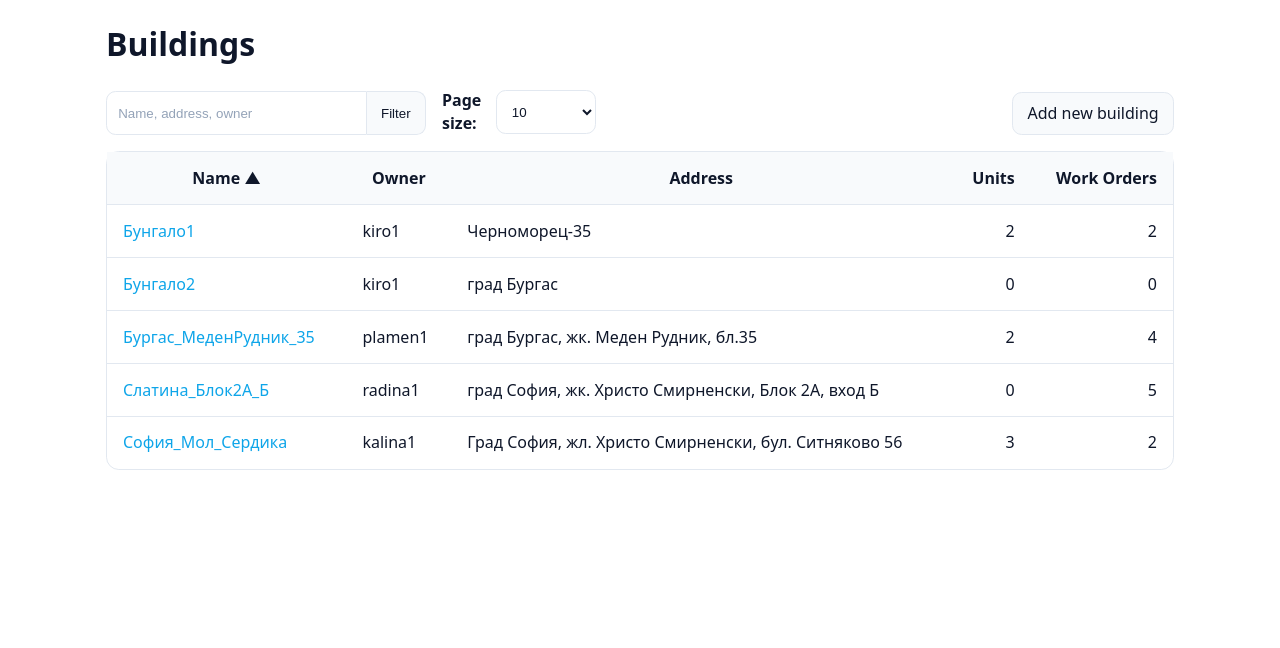
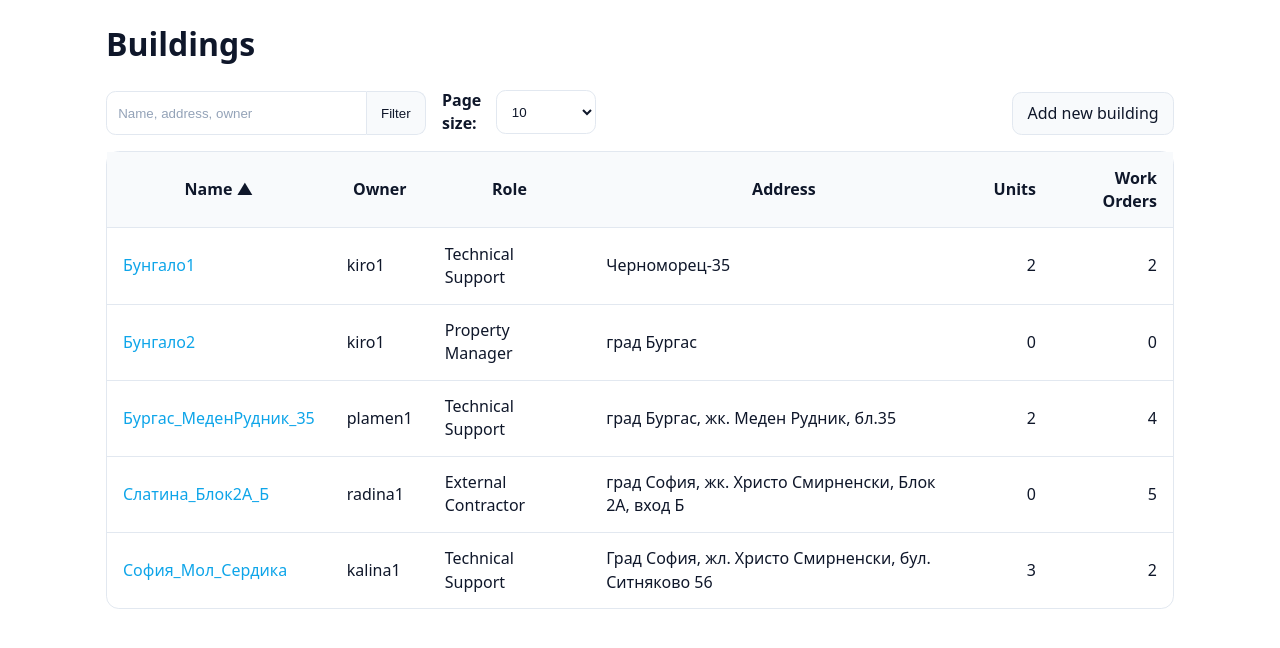
Before and after one commit to Mecho90/BuildingManagement, a Django app: page /buildings/ in a window 1280 px wide. Shown: the part 60-708 px from the top of the page. Run offline with Django 5.2, Linux system fonts and the light colour scheme; a user stored in the database is signed in; data comes from the database, SQL or seed files in the repository; both versions use the stored data as it was after the commit.

```diff
--- a/building_management/core/forms.py
+++ b/building_management/core/forms.py
@@ -23,7 +23,7 @@ class BuildingForm(forms.ModelForm):
 
     class Meta:
         model = Building
-        fields = ["name", "address", "description", "owner"]  # 'owner' shown only to staff
+        fields = ["name", "role", "address", "description", "owner"]  # 'owner' shown only to staff
         widgets = {
             "description": forms.Textarea(attrs={"rows": 6}),
         }
--- a/building_management/core/models.py
+++ b/building_management/core/models.py
@@ -73,6 +73,11 @@ class TimeStampedModel(models.Model):
 
 
 class Building(TimeStampedModel):
+    class Role(models.TextChoices):
+        TECH_SUPPORT = "TECH_SUPPORT", "Technical Support"
+        PROPERTY_MANAGER = "PROPERTY_MANAGER", "Property Manager"
+        EXTERNAL_CONTRACTOR = "EXTERNAL_CONTRACTOR", "External Contractor"
+
     owner = models.ForeignKey(
         settings.AUTH_USER_MODEL,
         on_delete=models.CASCADE,
@@ -81,6 +86,11 @@ class Building(TimeStampedModel):
     name = models.CharField(max_length=255, db_index=True)
     address = models.CharField(max_length=512, blank=True)
     description = models.TextField(blank=True)
+    role = models.CharField(
+        max_length=32,
+        choices=Role.choices,
+        default=Role.TECH_SUPPORT,
+    )
 
     objects = BuildingQuerySet.as_manager()
 
--- a/building_management/core/views.py
+++ b/building_management/core/views.py
@@ -72,6 +72,8 @@ class BuildingListView(LoginRequiredMixin, ListView):
         allowed = {
             "name",
             "-name",
+            "role",
+            "-role",
             "address",
             "-address",
             "units_count",
@@ -90,14 +92,13 @@ class BuildingListView(LoginRequiredMixin, ListView):
             "work_orders_count": "_work_orders_count",
             "owner": "owner__username",
         }
+        sort_field = sort
         if sort.lstrip("-") in sort_map:
             base = sort_map[sort.lstrip("-")]
-            if sort.startswith("-"):
-                sort = "-" + base
-            else:
-                sort = base
+            sort_field = "-" + base if sort.startswith("-") else base
 
-        return qs.order_by(sort, "id")
+        self._effective_sort = sort
+        return qs.order_by(sort_field, "id")
 
     def get_context_data(self, **kwargs):
         ctx = super().get_context_data(**kwargs)
@@ -106,7 +107,7 @@ class BuildingListView(LoginRequiredMixin, ListView):
             ctx["per"] = int(self.request.GET.get("per", 10))
         except (TypeError, ValueError):
             ctx["per"] = 10
-        ctx["sort"] = (self.request.GET.get("sort") or "name").strip()
+        ctx["sort"] = getattr(self, "_effective_sort", "name")
         ctx["show_owner_column"] = self.request.user.is_staff or self.request.user.is_superuser
         return ctx
 
--- a/building_management/templates/core/building_detail.html
+++ b/building_management/templates/core/building_detail.html
@@ -17,6 +17,7 @@
   {% if building.owner %}
     <p class="mb-2"><strong>Owner (user):</strong> {{ building.owner.username }}</p>
   {% endif %}
+  <p class="mb-2"><strong>Role:</strong> {{ building.get_role_display }}</p>
 
   {% if building.description %}
     <div class="bm-description mb-2"><strong>Description:</strong> {{ building.description }}</div>
--- a/building_management/templates/core/buildings_list.html
+++ b/building_management/templates/core/buildings_list.html
@@ -60,6 +60,17 @@
             </th>
           {% endif %}
           <th>
+            {% with field='role' %}
+              {% if sort == field %}
+                <a href="?q={{ q|urlencode }}&sort=-role&per={{ per }}">Role ▲</a>
+              {% elif sort == '-'|add:field %}
+                <a href="?q={{ q|urlencode }}&sort=role&per={{ per }}">Role ▼</a>
+              {% else %}
+                <a href="?q={{ q|urlencode }}&sort=role&per={{ per }}">Role</a>
+              {% endif %}
+            {% endwith %}
+          </th>
+          <th>
             {% with field='address' %}
               {% if sort == field %}
                 <a href="?q={{ q|urlencode }}&sort=-address&per={{ per }}">Address ▲</a>
@@ -101,12 +112,13 @@
             {% if show_owner_column %}
               <td>{{ b.owner }}</td>
             {% endif %}
+            <td>{{ b.get_role_display }}</td>
             <td>{{ b.address }}</td>
             <td class="text-right">{{ b.units_count }}</td>
             <td class="text-right">{{ b.work_orders_count }}</td>
           </tr>
         {% empty %}
-          <tr><td colspan="{{ show_owner_column|yesno:'5,4' }}">No buildings found.</td></tr>
+          <tr><td colspan="{{ show_owner_column|yesno:'6,5' }}">No buildings found.</td></tr>
         {% endfor %}
       </tbody>
     </table>
```
Also changed, not shown: building_management/core/migrations/0002_remove_unit_unique_unit_number_per_building_and_more.py (added), building_management/db.sqlite3.
